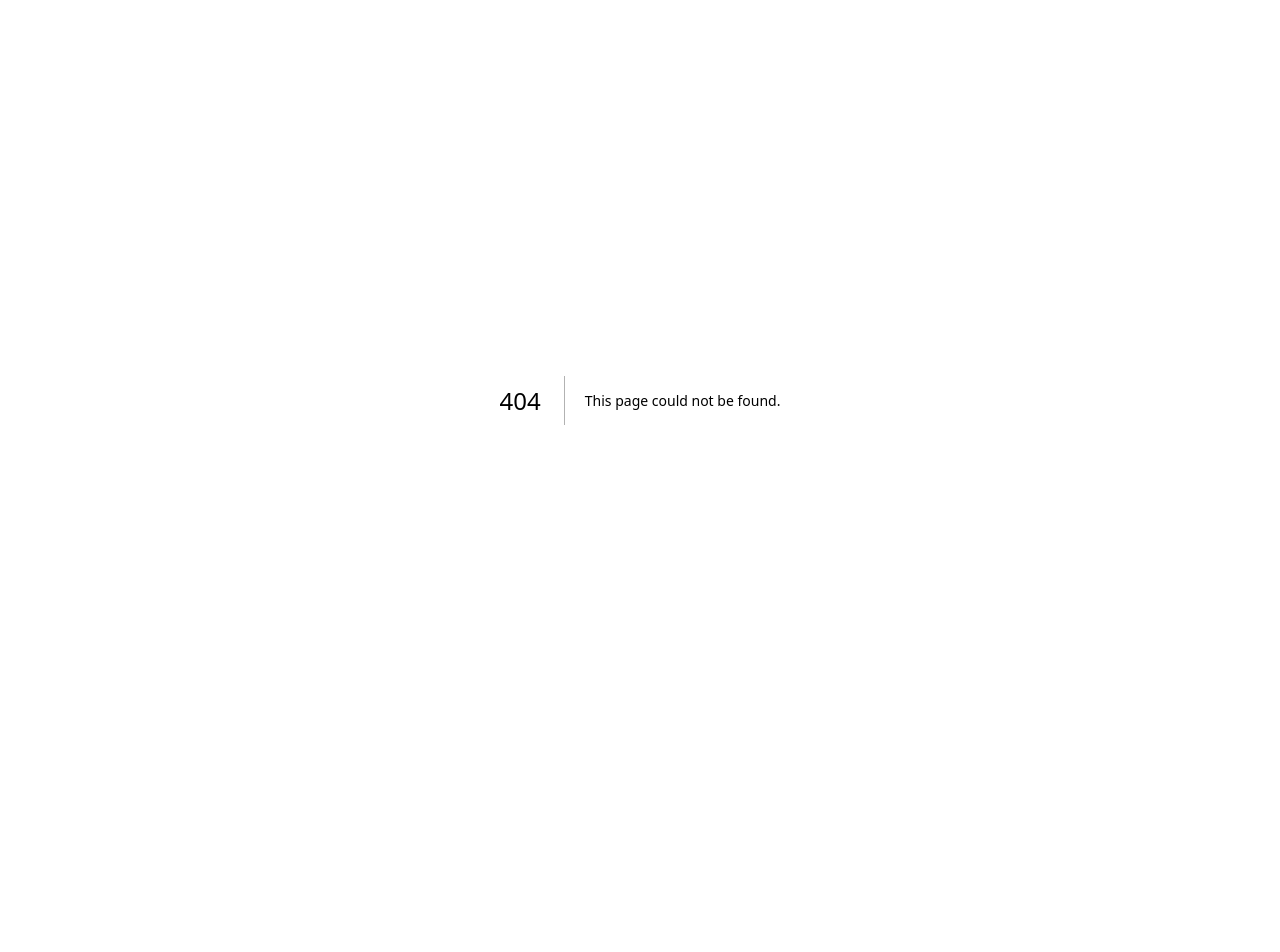
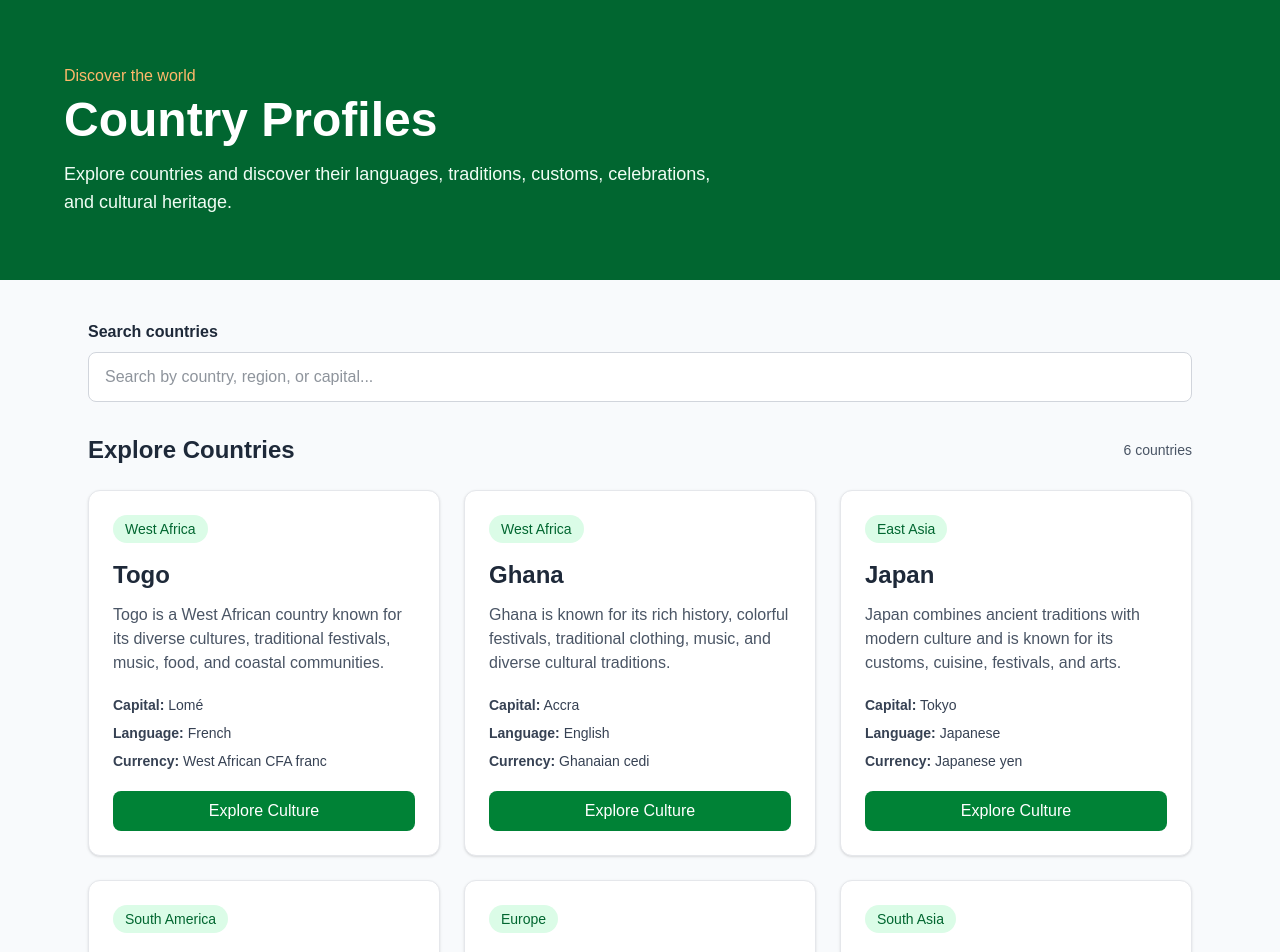
Before and after one commit to essodong-pro/global-roots, a Next.js app: page /countries in a window 1280 px wide. Before the commit this address had no page. Shown: the top 952 px of the page. Before the commit the page ends 800 px from the top, so only its background shows below. Built offline with nearby package versions, Linux system fonts and the light colour scheme.

Commit message:
Week 04 feature work: add country profiles directory

```diff
--- /dev/null
+++ b/app/countries/page.tsx
@@ -0,0 +1,94 @@
+"use client";
+
+import { useMemo, useState } from "react";
+import CountryCard from "@/components/CountryCard";
+import { countries } from "@/data/countries";
+
+export default function CountriesPage() {
+    const [searchTerm, setSearchTerm] = useState("");
+
+    const filteredCountries = useMemo(() => {
+        const search = searchTerm.toLowerCase().trim();
+
+        if (!search) {
+            return countries;
+        }
+
+        return countries.filter(
+            (country) =>
+                country.name.toLowerCase().includes(search) ||
+                country.region.toLowerCase().includes(search) ||
+                country.capital.toLowerCase().includes(search)
+        );
+    }, [searchTerm]);
+
+    return (
+        <main className="min-h-screen bg-slate-50">
+            <section className="bg-green-800 px-6 py-16 text-white">
+                <div className="mx-auto max-w-6xl">
+                    <p className="mb-2 font-medium text-orange-300">
+                        Discover the world
+                    </p>
+
+                    <h1 className="mb-4 text-4xl font-bold md:text-5xl">
+                        Country Profiles
+                    </h1>
+
+                    <p className="max-w-2xl text-lg text-green-50">
+                        Explore countries and discover their languages, traditions,
+                        customs, celebrations, and cultural heritage.
+                    </p>
+                </div>
+            </section>
+
+            <section className="mx-auto max-w-6xl px-6 py-10">
+                <div className="mb-8">
+                    <label
+                        htmlFor="country-search"
+                        className="mb-2 block font-semibold text-gray-800"
+                    >
+                        Search countries
+                    </label>
+
+                    <input
+                        id="country-search"
+                        type="search"
+                        value={searchTerm}
+                        onChange={(event) => setSearchTerm(event.target.value)}
+                        placeholder="Search by country, region, or capital..."
+                        className="w-full rounded-lg border border-gray-300 bg-white px-4 py-3 text-gray-800 outline-none transition focus:border-green-700 focus:ring-2 focus:ring-green-200"
+                    />
+                </div>
+
+                <div className="mb-6 flex items-center justify-between">
+                    <h2 className="text-2xl font-bold text-gray-800">
+                        Explore Countries
+                    </h2>
+
+                    <p className="text-sm text-gray-600">
+                        {filteredCountries.length}{" "}
+                        {filteredCountries.length === 1 ? "country" : "countries"}
+                    </p>
+                </div>
+
+                {filteredCountries.length > 0 ? (
+                    <div className="grid gap-6 sm:grid-cols-2 lg:grid-cols-3">
+                        {filteredCountries.map((country) => (
+                            <CountryCard key={country.id} country={country} />
+                        ))}
+                    </div>
+                ) : (
+                    <div className="rounded-xl border border-gray-200 bg-white p-10 text-center">
+                        <h3 className="mb-2 text-xl font-semibold text-gray-800">
+                            No countries found
+                        </h3>
+
+                        <p className="text-gray-600">
+                            Try searching for another country, region, or capital.
+                        </p>
+                    </div>
+                )}
+            </section>
+        </main>
+    );
+}
--- /dev/null
+++ b/components/CountryCard.tsx
@@ -0,0 +1,45 @@
+import Link from "next/link";
+import type { Country } from "@/data/countries";
+
+type CountryCardProps = {
+    country: Country;
+};
+
+export default function CountryCard({ country }: CountryCardProps) {
+    return (
+        <article className="flex h-full flex-col rounded-xl border border-gray-200 bg-white p-6 shadow-sm transition hover:-translate-y-1 hover:shadow-md">
+            <div className="mb-4">
+                <span className="inline-block rounded-full bg-green-100 px-3 py-1 text-sm font-medium text-green-800">
+                    {country.region}
+                </span>
+            </div>
+
+            <h2 className="mb-3 text-2xl font-bold text-gray-800">
+                {country.name}
+            </h2>
+
+            <p className="mb-5 flex-1 text-gray-600">{country.description}</p>
+
+            <div className="mb-5 space-y-2 text-sm text-gray-700">
+                <p>
+                    <strong>Capital:</strong> {country.capital}
+                </p>
+
+                <p>
+                    <strong>Language:</strong> {country.language}
+                </p>
+
+                <p>
+                    <strong>Currency:</strong> {country.currency}
+                </p>
+            </div>
+
+            <Link
+                href={`/countries/${country.id}`}
+                className="rounded-lg bg-green-700 px-4 py-2 text-center font-medium text-white transition hover:bg-green-800"
+            >
+                Explore Culture
+            </Link>
+        </article>
+    );
+}
--- /dev/null
+++ b/data/countries.ts
@@ -0,0 +1,72 @@
+export type Country = {
+    id: number;
+    name: string;
+    region: string;
+    capital: string;
+    language: string;
+    currency: string;
+    description: string;
+};
+
+export const countries: Country[] = [
+    {
+        id: 1,
+        name: "Togo",
+        region: "West Africa",
+        capital: "Lomé",
+        language: "French",
+        currency: "West African CFA franc",
+        description:
+            "Togo is a West African country known for its diverse cultures, traditional festivals, music, food, and coastal communities.",
+    },
+    {
+        id: 2,
+        name: "Ghana",
+        region: "West Africa",
+        capital: "Accra",
+        language: "English",
+        currency: "Ghanaian cedi",
+        description:
+            "Ghana is known for its rich history, colorful festivals, traditional clothing, music, and diverse cultural traditions.",
+    },
+    {
+        id: 3,
+        name: "Japan",
+        region: "East Asia",
+        capital: "Tokyo",
+        language: "Japanese",
+        currency: "Japanese yen",
+        description:
+            "Japan combines ancient traditions with modern culture and is known for its customs, cuisine, festivals, and arts.",
+    },
+    {
+        id: 4,
+        name: "Brazil",
+        region: "South America",
+        capital: "Brasília",
+        language: "Portuguese",
+        currency: "Brazilian real",
+        description:
+            "Brazil has a diverse cultural heritage expressed through music, dance, food, festivals, and regional traditions.",
+    },
+    {
+        id: 5,
+        name: "France",
+        region: "Europe",
+        capital: "Paris",
+        language: "French",
+        currency: "Euro",
+        description:
+            "France has a long cultural history including cuisine, fashion, art, architecture, celebrations, and regional traditions.",
+    },
+    {
+        id: 6,
+        name: "India",
+        region: "South Asia",
+        capital: "New Delhi",
+        language: "Hindi and English",
+        currency: "Indian rupee",
+        description:
+            "India is home to many languages, religions, cuisines, celebrations, clothing styles, and cultural traditions.",
+    },
+];
```
